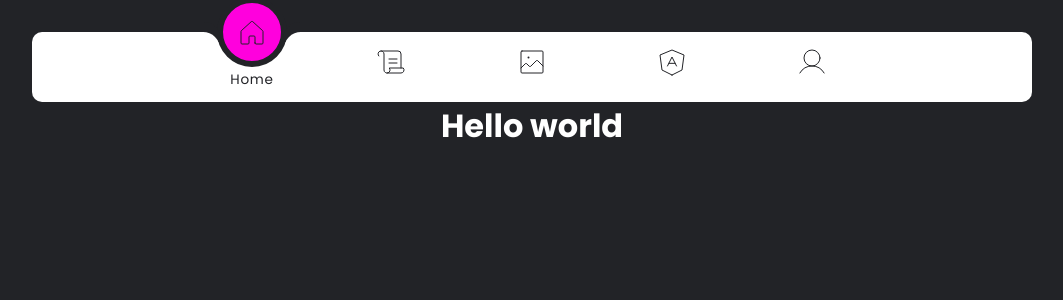
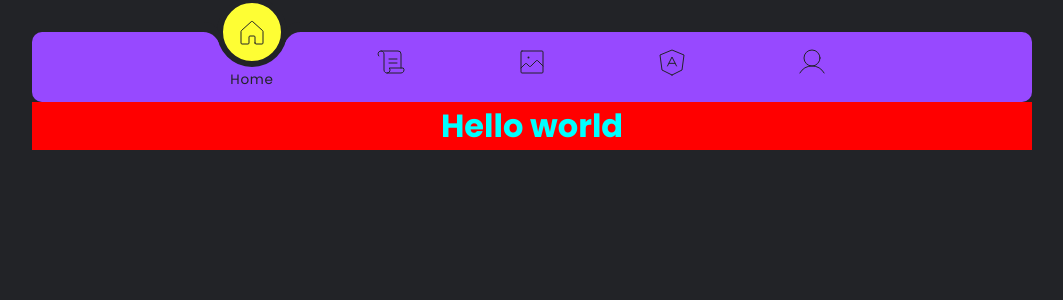
Before and after one commit to fawadashraf1262/navigation, a React (Vite) app: page / in a window 1280 px wide. Shown: the top 300 px of the page, without its empty margins (108-1171 px from the left). Built offline with nearby package versions, Linux system fonts and the light colour scheme.

Commit message:
color changed

```diff
--- a/src/Home.jsx
+++ b/src/Home.jsx
@@ -1,8 +1,9 @@
 import React from 'react'
+import './css/Home.css'
 import { Link } from 'react-router-dom'
 const Home = () => {
   return (
-    <div  style={{textAlign: "center",color: "white"}}>
+    <div className='App'  style={{textAlign: "center"}}>
       <h1>Hello world</h1>
     </div>
   )
--- /dev/null
+++ b/src/css/Home.css
@@ -0,0 +1,4 @@
+.App{
+    background-color: red;
+    color: aqua;
+}
--- a/src/index.css
+++ b/src/index.css
@@ -24,7 +24,7 @@ body {
     position: relative;
     width: 1000px; /* Increased width */
     height: 70px;
-    background-color: #fff;
+    background-color: #9749ff;
     display: flex;
     justify-content: center;
     align-items: center;
@@ -91,7 +91,7 @@ body {
     left: 185px;
     width: 70px;
     height: 70px;
-    background: rgb(255, 0, 221);
+    background: #FEFE34;
     border-radius: 50%;
     border: 6px solid var(--clr);
     transition: 0.5s;
```
